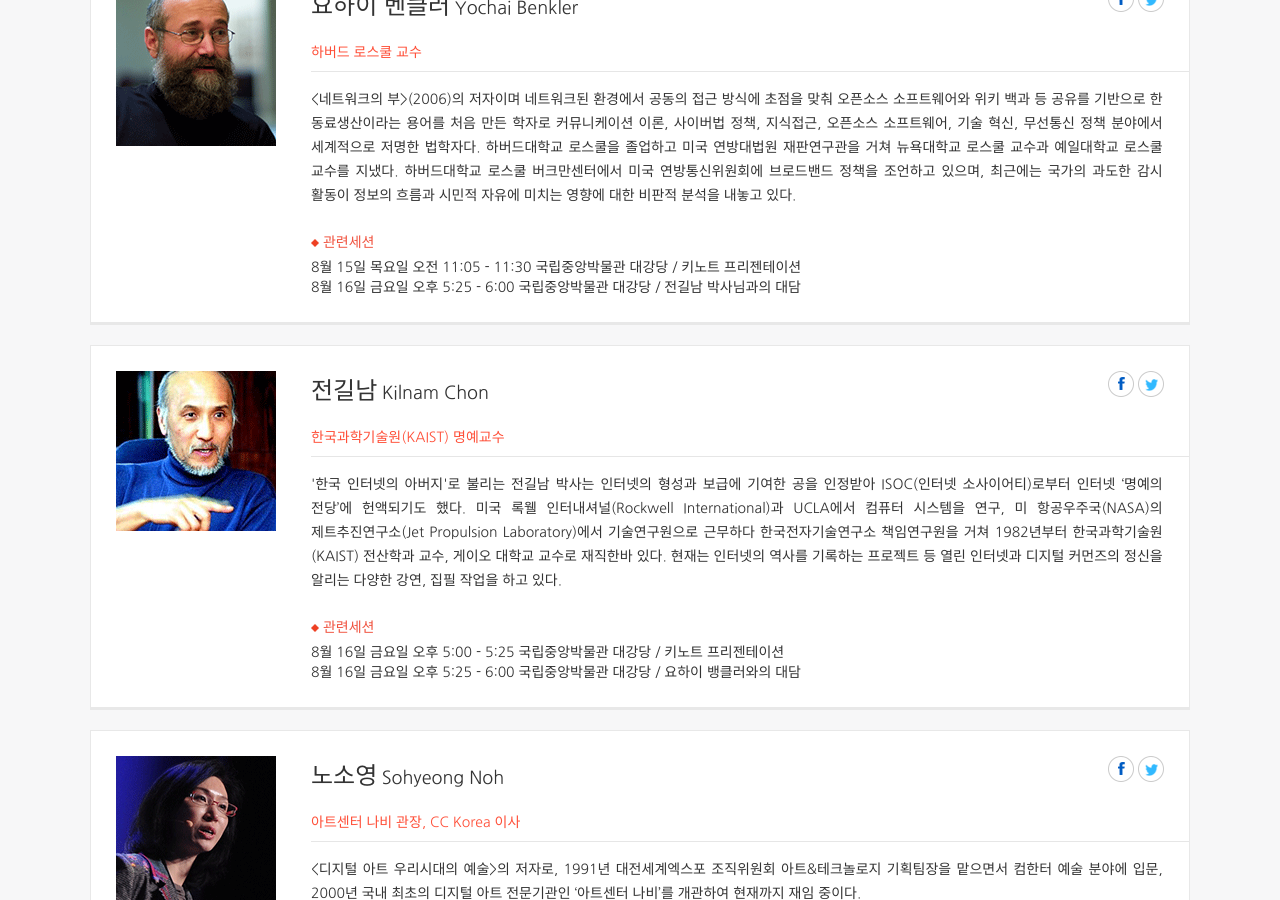
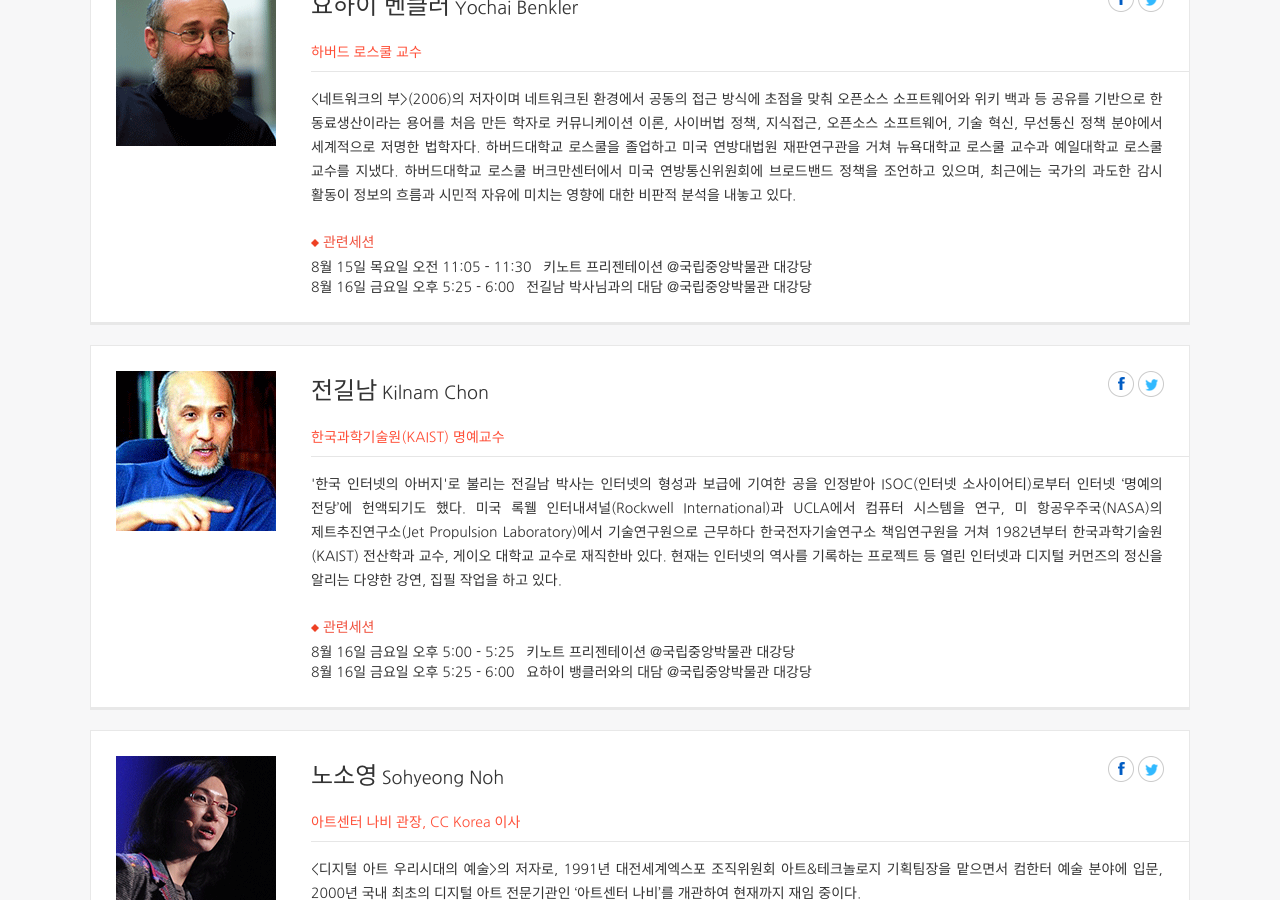
Before and after one commit to creativecommonskorea/2015-global-summit, a Jekyll site: the page built from speakers.html, in a window 1280 px wide and 900 px high, scrolled down 333 px. Built offline with Jekyll 4.4.1, drawn with Linux system fonts in a browser that asks for light colours; nearby versions of some CDN libraries; part of the change alters nothing that is shown; some of the changed text lies outside the part shown.

```diff
--- a/_data/mainspeakers.yml
+++ b/_data/mainspeakers.yml
@@ -17,8 +17,8 @@
     미국 연방대법원 재판연구관을 거쳐 뉴욕대학교 로스쿨 교수과 예일대학교 로스쿨 교수를 지냈다. 하버드대학교 로스쿨 버크만센터에서 미국 연방통신위원회에 브로드밴드 정책을 조언하고
     있으며, 최근에는 국가의 과도한 감시 활동이 정보의 흐름과 시민적 자유에 미치는 영향에 대한 비판적 분석을 내놓고 있다.
   programs:
-    - item: 8월 15일 목요일 오전 11:05 - 11:30 국립중앙박물관 대강당 / 키노트 프리젠테이션
-    - item: 8월 16일 금요일 오후 5:25 - 6:00 국립중앙박물관 대강당 / 전길남 박사님과의 대담
+    - item: 8월 15일 목요일 오전 11:05 - 11:30 &nbsp; 키노트 프리젠테이션 @국립중앙박물관 대강당
+    - item: 8월 16일 금요일 오후 5:25 - 6:00 &nbsp; 전길남 박사님과의 대담 @국립중앙박물관 대강당
 
 - id: "kilnam_chon"
   image: "images/speaker/sp_02_Kilnam_Chon.png"
@@ -37,8 +37,8 @@
     Laboratory)에서 기술연구원으로 근무하다 한국전자기술연구소 책임연구원을 거쳐 1982년부터 한국과학기술원(KAIST) 전산학과 교수, 게이오 대학교 교수로 재직한바 있다.
     현재는 인터넷의 역사를 기록하는 프로젝트 등 열린 인터넷과 디지털 커먼즈의 정신을 알리는 다양한 강연, 집필 작업을 하고 있다.
   programs:
-    - item: 8월 16일 금요일 오후 5:00 - 5:25 국립중앙박물관 대강당 / 키노트 프리젠테이션
-    - item: 8월 16일 금요일 오후 5:25 - 6:00 국립중앙박물관 대강당 / 요하이 뱅클러와의 대담
+    - item: 8월 16일 금요일 오후 5:00 - 5:25 &nbsp; 키노트 프리젠테이션 @국립중앙박물관 대강당
+    - item: 8월 16일 금요일 오후 5:25 - 6:00 &nbsp; 요하이 뱅클러와의 대담 @국립중앙박물관 대강당
 
 - id: "soh_yeong_noh"
   image: "images/speaker/sp_03_Soh_Yeong_Noh.png"
@@ -57,7 +57,7 @@
     노소영 관장은 기술이 인간의 문화적 삶에 스며들어 열리게 되는 새로운 창작의 차원, 즉 기술의 인간화(Humanizing Technology)를 실현하기 위해서는 과학기술,
     인문학, 예술 사이의 상호 협력이 필수적임을 강조하며 기술에 경도되지 않고 현 시대의 문화를 비판적으로 인식하는 노력과 열린 의식을 공유하며 대안을 찾아 갈 것을 제안한다.
   programs:
-    - item: "8월 15일 목요일 09:30 - 10:10 키노트 프리젠테이션"
+    - item: "8월 15일 목요일 09:30 - 10:10 &nbsp; 키노트 프리젠테이션"
 
 - id: "julia_leda"
   image: "images/speaker/sp_04_Julia_Reda.png"
@@ -75,7 +75,7 @@
     11월 줄리아 레다는 2001년의 저작권 지침을 검토하도록 지명되었다. 그녀의 보고서 초안은 유럽연합 전역에서의 저작권 예외 용어 길이의 축소, 교육 목적의 저작권에 대한 폭 넓은
     예외조항 마련, 발행인과의 관계에서 강화된 저자의 협상위치 보장 등 여러가지 제안을 포함하고 있다.
   programs:
-    - item: "8월 15일 목요일 09:30 - 10:10 키노트 프리젠테이션"
+    - item: "8월 15일 목요일 09:30 - 10:10 &nbsp; 키노트 프리젠테이션"
 
 - id: "lila_tretikov"
   image: "images/speaker/sp_05_Lila_Tretikov.png"
@@ -93,7 +93,7 @@
     언어 응용 프로그램 (dynamic language applications)들을 공동 저술하였다. 매달 전세계 50만명 이상의 사용자들에 의해
     290여개 언어로 이용되고 있는 웹 백과사전 위키피디아를 운영하는 위키미디어 재단의 사무총장으로 활동하고 있다.
   programs:
-    - item: "8월 15일 목요일 09:30 - 10:10 키노트 프리젠테이션"
+    - item: "8월 15일 목요일 09:30 - 10:10 &nbsp; 키노트 프리젠테이션"
 
 - id: "ryan_merkley"
   image: "images/speaker/sp_06_ryan_merkley.png"
@@ -111,5 +111,5 @@
     기업 커뮤니케이션을 담당하는 수석고문이기도 했으며 최근 밴쿠버의 기업 및 SaaS(Software as a Service) 시장조사를 수행하는 Vision Critical의
     공공정책 수석 부대표로 활동하고 있다. 주요 관심사로는 사회 운동, 디지털 미디어, 열린정부 및 열린데이터 등이 있다.
   programs:
-    - item: 8월 16일 금요일 10:20 - 11:00 국립중앙박물관 대강당 / 키노트 프리젠테이션
-    - item: 8월 16일 금요일 10:50 -12:20 국립중앙박물관 세미나실 / OER 세션
+    - item: 8월 16일 금요일 10:20 - 11:00 &nbsp; 키노트 프리젠테이션 @국립중앙박물관 대강당
+    - item: 8월 16일 금요일 10:50 -12:20 &nbsp; OER 세션 @국립중앙박물관 세미나실
```
